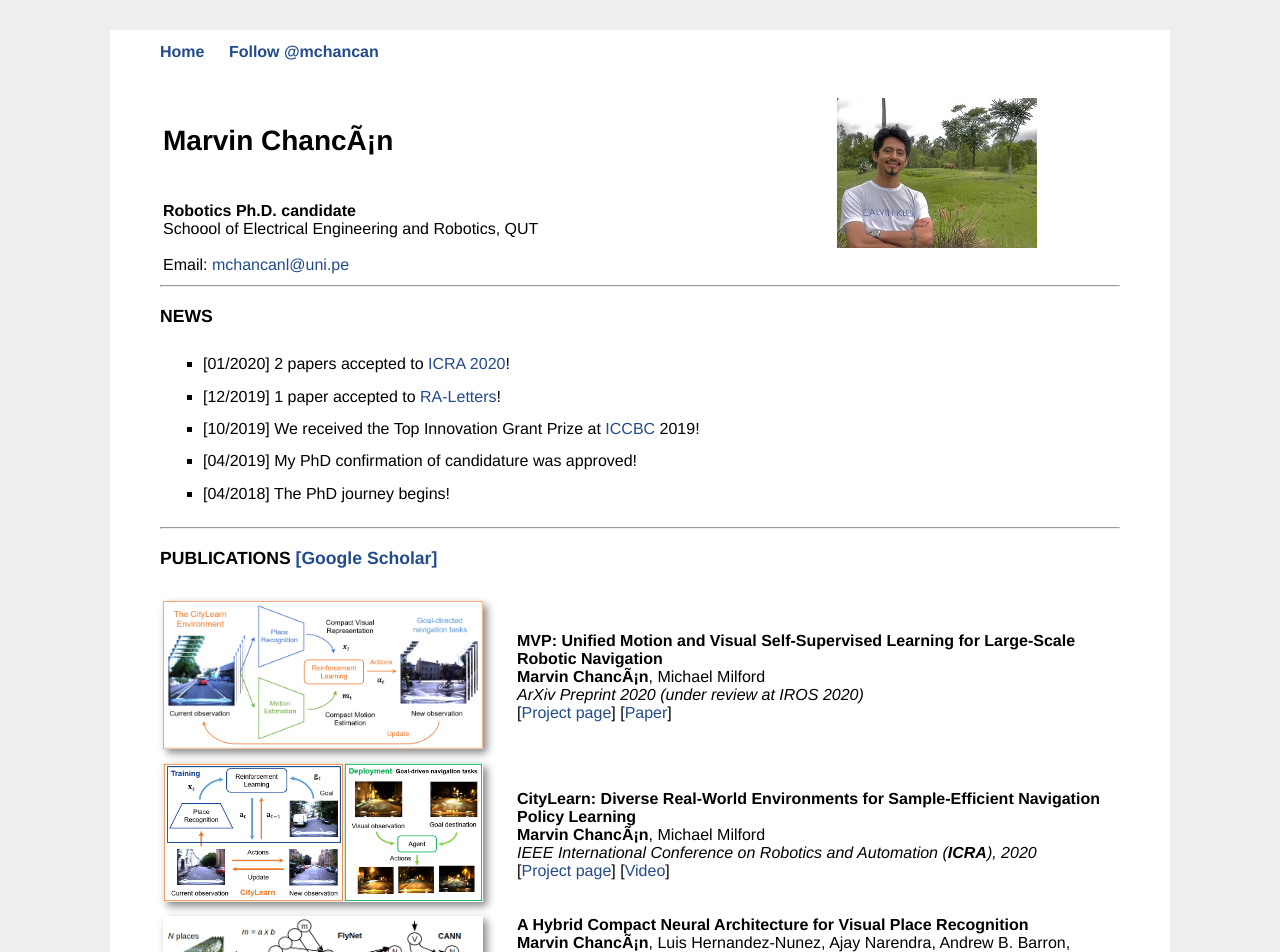
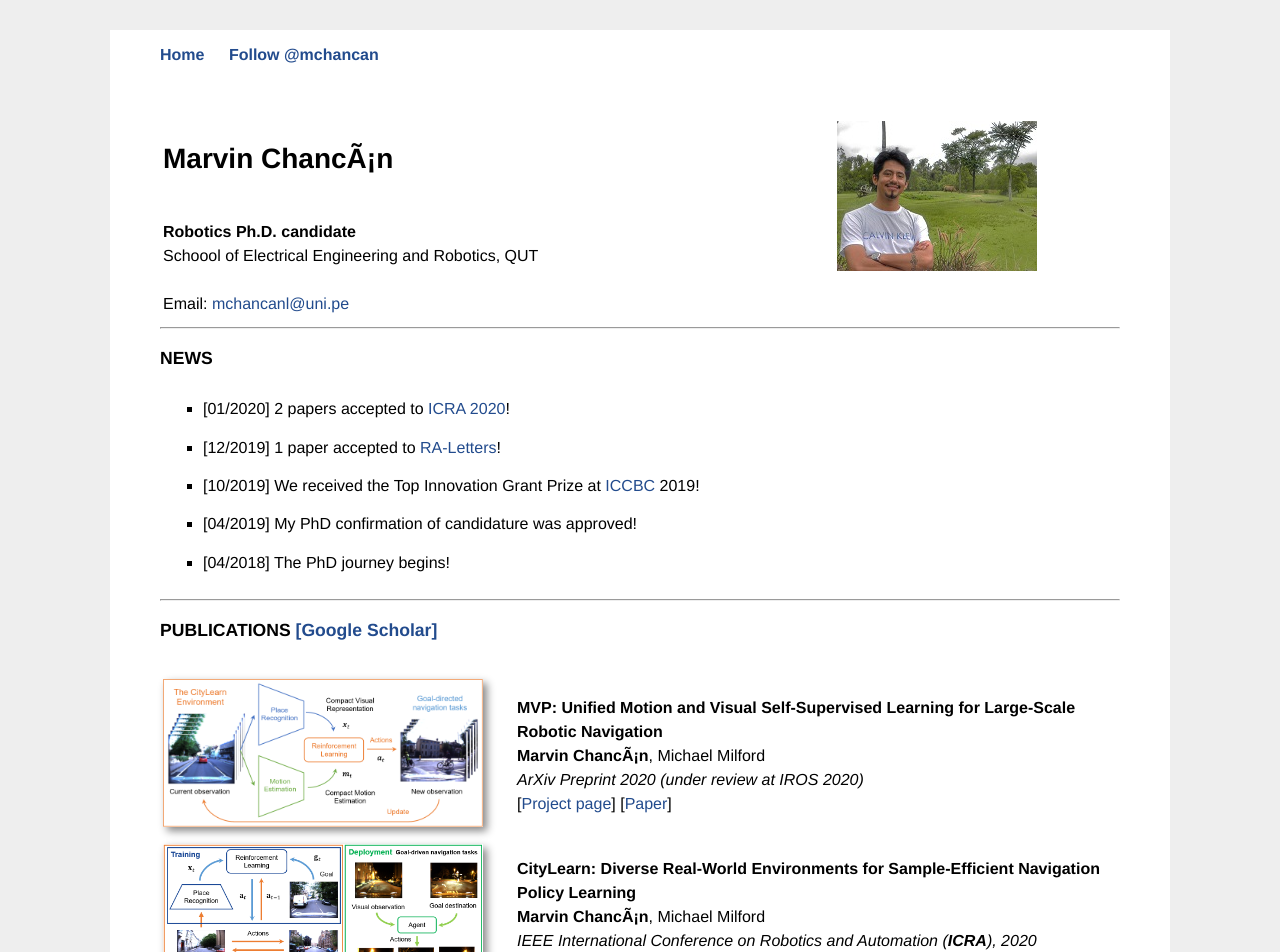
Before and after one commit to mchancan/mchancan.github.io, a Jekyll site: the page built from index.html, in a window 1280 px wide. Shown: the top 952 px of the page. Built offline with Jekyll 4.4.1, drawn with Linux system fonts in a browser that asks for light colours; comment, search, counter and statistics services are not loaded.

Commit message:
Update main.css

```diff
--- a/css/main.css
+++ b/css/main.css
@@ -30,6 +30,9 @@ html {
 body {
   /*font-family: Georgia, Helvetica, Arial, Verdana, san-serif, Times;*/
   font-family: "Helvetica", Helvetica, sans-serif;
+  font-size: 16px;
+  line-height: 1.5;
+  font-weight: normal;
   background-color: #ffffff;
   text-align:left; /* for IE */
   margin-top: 30px;
```
